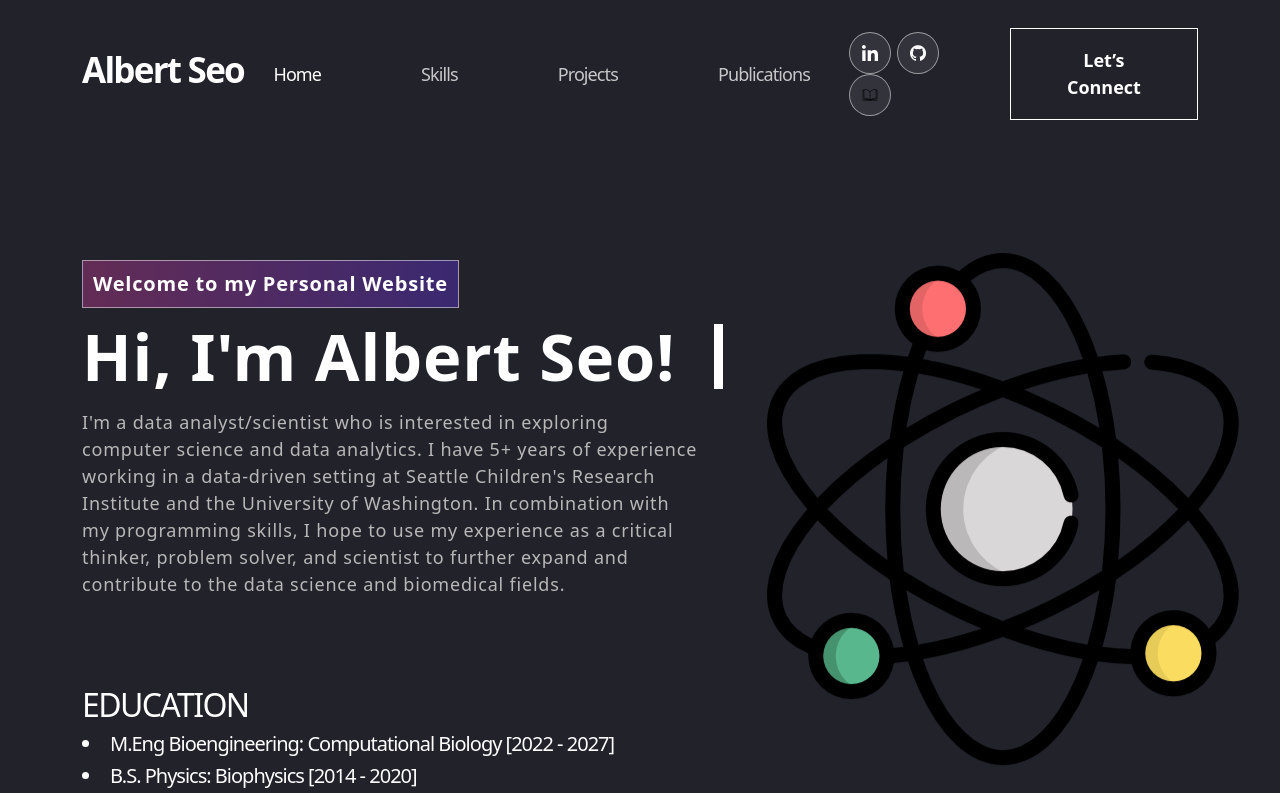
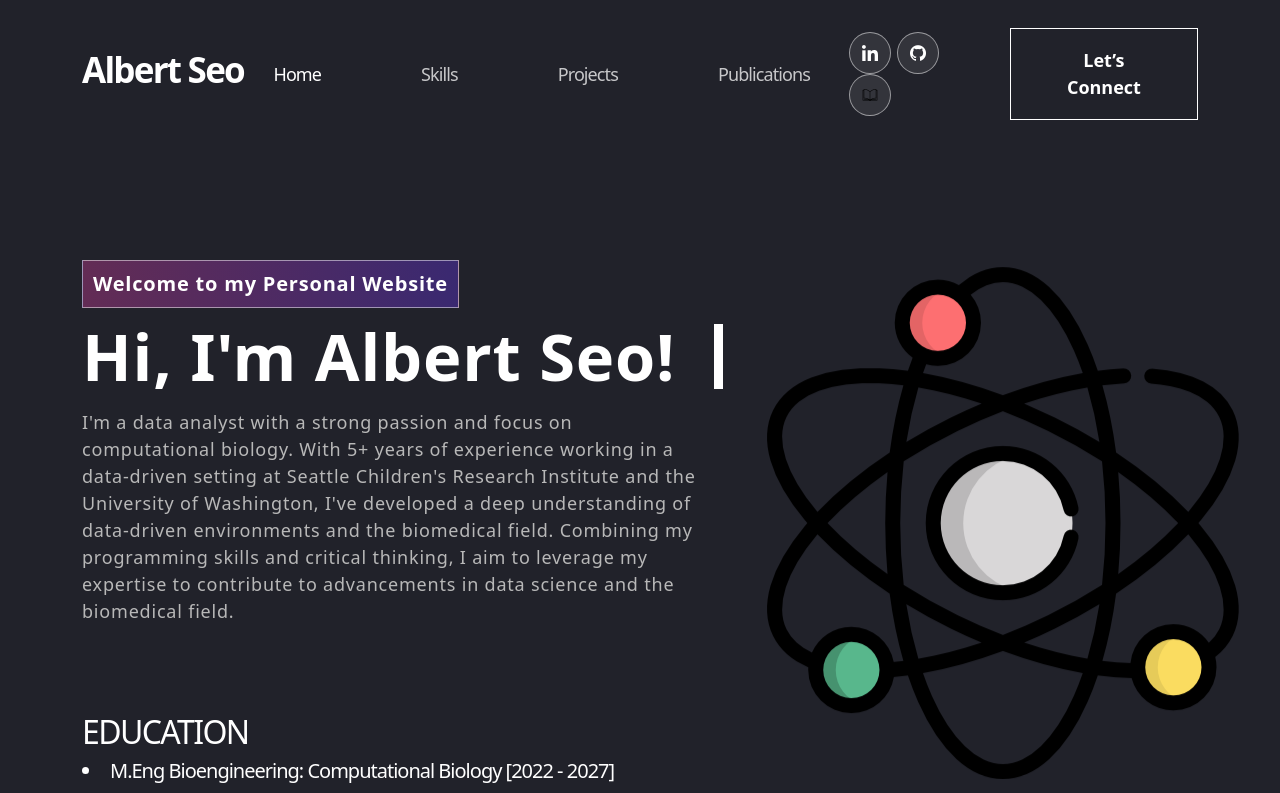
Before and after one commit to albertjseo/personal-portfolio, a React (Create React App) app: page / in a window 1280 px wide. Shown: the top 793 px of the page. Built offline with nearby package versions, Linux system fonts and the light colour scheme.

Commit message:
Updating About.js

```diff
--- a/src/components/About.js
+++ b/src/components/About.js
@@ -51,10 +51,10 @@ export default function About() {
                         </div>
 
                         <p>
-                            I'm a data analyst/scientist who is interested in exploring computer science and data analytics.
-                            I have 5+ years of experience working in a data-driven setting at Seattle Children's Research Institute and the University of Washington.
-                            In combination with my programming skills, I hope to use my experience as a critical thinker, problem solver, and scientist to further expand and
-                            contribute to the data science and biomedical fields.
+                            I'm a data analyst with a strong passion and focus on computational biology.
+                            With 5+ years of experience working in a data-driven setting at Seattle Children's Research Institute and the University of Washington, I've developed
+                            a deep understanding of data-driven environments and the biomedical field. Combining my programming skills and critical thinking, I
+                            aim to leverage my expertise to contribute to advancements in data science and the biomedical field.
                         </p>
                         <br></br>
                         <br></br>
```
